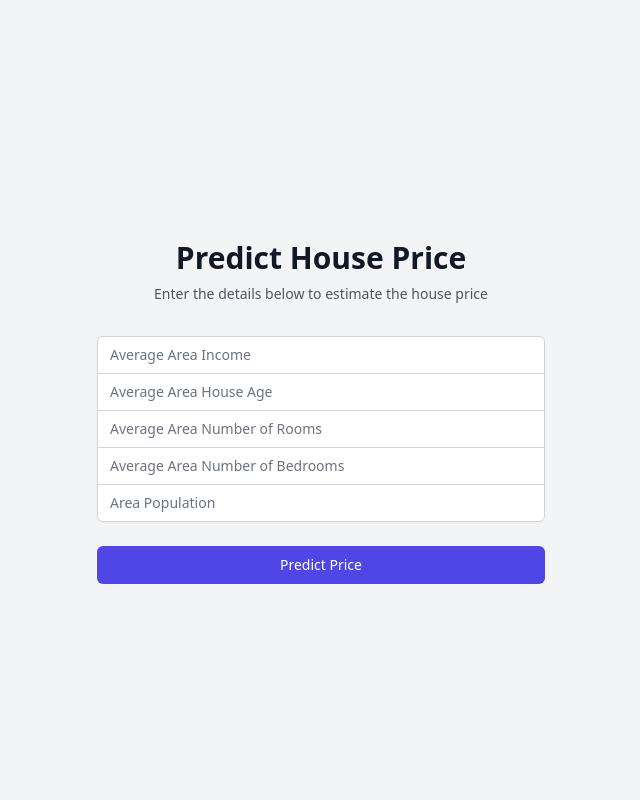
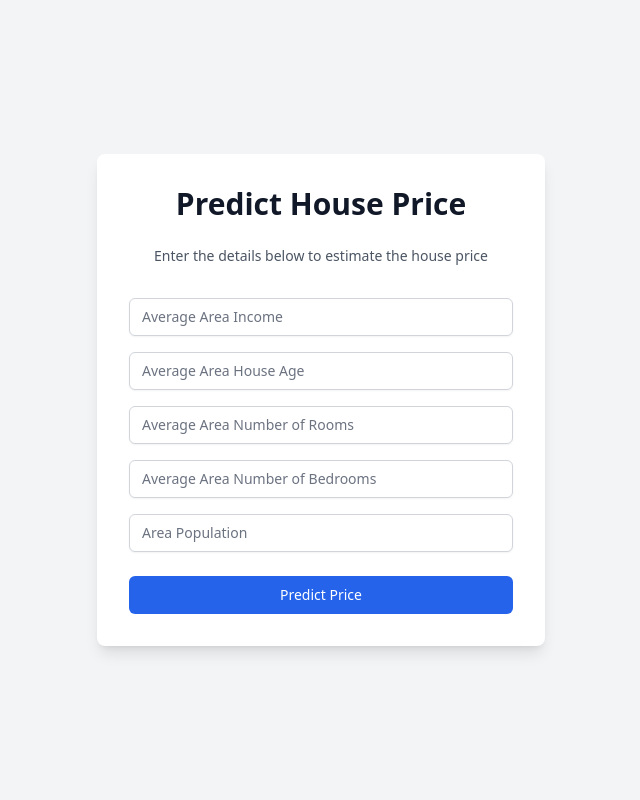
Before and after one commit to jparep/real-estate, a Flask app: page / in a window 1280 px wide. Shown: the whole page, without its empty margins (319-959 px from the left). Run offline with Flask 3, Linux system fonts and the light colour scheme; style sheets or scripts are compiled from the project's sources; parts of the project's set-up code (start-up, migrations or seed data) failed here and were passed over.

Commit message:
Optimized index file

```diff
--- a/app/templates/index.html
+++ b/app/templates/index.html
@@ -6,59 +6,55 @@
     <link href="{{ url_for('static', filename='css/output.css') }}" rel="stylesheet">
     <title>House Price Prediction</title>
 </head>
-<body class="bg-gray-100">
-    <div class="min-h-screen flex items-center justify-center py-12 px-4 sm:px-6 lg:px-8">
-        <div class="max-w-md w-full space-y-8">
-            <div>
-                <h2 class="mt-6 text-center text-3xl font-extrabold text-gray-900">
+<body class="bg-gray-100 flex items-center justify-center min-h-screen">
+    <div class="max-w-md w-full bg-white p-8 rounded-lg shadow-lg">
+        <h2 class="text-center text-3xl font-extrabold text-gray-900 mb-6">
             Predict House Price
         </h2>
-                <p class="mt-2 text-center text-sm text-gray-600">
+        <p class="text-center text-sm text-gray-600 mb-8">
             Enter the details below to estimate the house price
         </p>
-            </div>
-            <form class="mt-8 space-y-6" method="POST" action="/">
-                <div class="rounded-md shadow-sm -space-y-px">
+        <form class="space-y-6" method="POST" action="/">
+            <div class="space-y-4">
                 <div>
                     <label for="avg-area-income" class="sr-only">Average Area Income</label>
                     <input id="avg-area-income" name="Avg. Area Income" type="number" step="0.01" autocomplete="income"
-                               required class="appearance-none rounded-none relative block w-full px-3 py-2 border border-gray-300 placeholder-gray-500 text-gray-900 rounded-t-md focus:outline-none focus:ring-indigo-500 focus:border-indigo-500 focus:z-10 sm:text-sm"
+                           required class="appearance-none block w-full px-3 py-2 border border-gray-300 rounded-md shadow-sm placeholder-gray-500 text-gray-900 focus:outline-none focus:ring-indigo-500 focus:border-indigo-500 sm:text-sm"
                            placeholder="Average Area Income">
                 </div>
                 <div>
                     <label for="avg-area-house-age" class="sr-only">Average Area House Age</label>
                     <input id="avg-area-house-age" name="Avg. Area House Age" type="number" step="0.01" autocomplete="house-age"
-                               required class="appearance-none rounded-none relative block w-full px-3 py-2 border border-gray-300 placeholder-gray-500 text-gray-900 focus:outline-none focus:ring-indigo-500 focus:border-indigo-500 focus:z-10 sm:text-sm"
+                           required class="appearance-none block w-full px-3 py-2 border border-gray-300 rounded-md shadow-sm placeholder-gray-500 text-gray-900 focus:outline-none focus:ring-indigo-500 focus:border-indigo-500 sm:text-sm"
                            placeholder="Average Area House Age">
                 </div>
                 <div>
                     <label for="avg-area-number-rooms" class="sr-only">Average Area Number of Rooms</label>
                     <input id="avg-area-number-rooms" name="Avg. Area Number of Rooms" type="number" step="0.01" autocomplete="number-rooms"
-                               required class="appearance-none rounded-none relative block w-full px-3 py-2 border border-gray-300 placeholder-gray-500 text-gray-900 focus:outline-none focus:ring-indigo-500 focus:border-indigo-500 focus:z-10 sm:text-sm"
+                           required class="appearance-none block w-full px-3 py-2 border border-gray-300 rounded-md shadow-sm placeholder-gray-500 text-gray-900 focus:outline-none focus:ring-indigo-500 focus:border-indigo-500 sm:text-sm"
                            placeholder="Average Area Number of Rooms">
                 </div>
                 <div>
                     <label for="avg-area-number-bedrooms" class="sr-only">Average Area Number of Bedrooms</label>
                     <input id="avg-area-number-bedrooms" name="Avg. Area Number of Bedrooms" type="number" step="0.01" autocomplete="number-bedrooms"
-                               required class="appearance-none rounded-none relative block w-full px-3 py-2 border border-gray-300 placeholder-gray-500 text-gray-900 focus:outline-none focus:ring-indigo-500 focus:border-indigo-500 focus:z-10 sm:text-sm"
+                           required class="appearance-none block w-full px-3 py-2 border border-gray-300 rounded-md shadow-sm placeholder-gray-500 text-gray-900 focus:outline-none focus:ring-indigo-500 focus:border-indigo-500 sm:text-sm"
                            placeholder="Average Area Number of Bedrooms">
                 </div>
                 <div>
                     <label for="area-population" class="sr-only">Area Population</label>
                     <input id="area-population" name="Area Population" type="number" step="0.01" autocomplete="population"
-                               required class="appearance-none rounded-none relative block w-full px-3 py-2 border border-gray-300 placeholder-gray-500 text-gray-900 rounded-b-md focus:outline-none focus:ring-indigo-500 focus:border-indigo-500 focus:z-10 sm:text-sm"
+                           required class="appearance-none block w-full px-3 py-2 border border-gray-300 rounded-md shadow-sm placeholder-gray-500 text-gray-900 focus:outline-none focus:ring-indigo-500 focus:border-indigo-500 sm:text-sm"
                            placeholder="Area Population">
                 </div>
             </div>
 
-                <div class="flex justify-center">
+            <div>
                 <button type="submit"
-                            class="group relative w-full flex justify-center py-2 px-4 border border-transparent text-sm font-medium rounded-md text-white bg-indigo-600 hover:bg-indigo-700 focus:outline-none focus:ring-2 focus:ring-offset-2 focus:ring-indigo-500">
+                        class="w-full flex justify-center py-2 px-4 border border-transparent text-sm font-medium rounded-md text-white bg-blue-600 hover:bg-blue-700 focus:outline-none focus:ring-2 focus:ring-offset-2 focus:ring-blue-500">
                     Predict Price
                 </button>
             </div>
         </form>
     </div>
-    </div>
 </body>
 </html>
```
Lines whose indentation alone changed are shown as unchanged.
